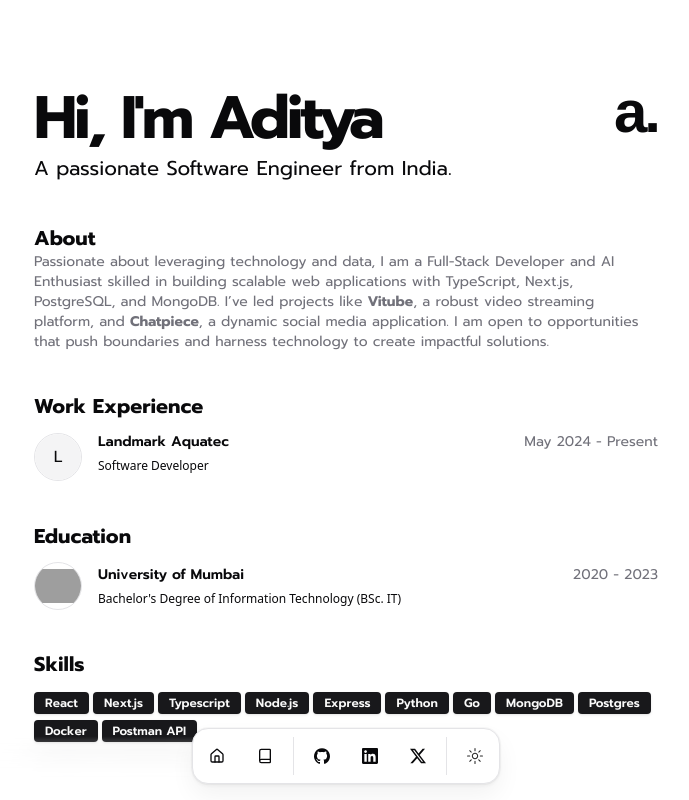
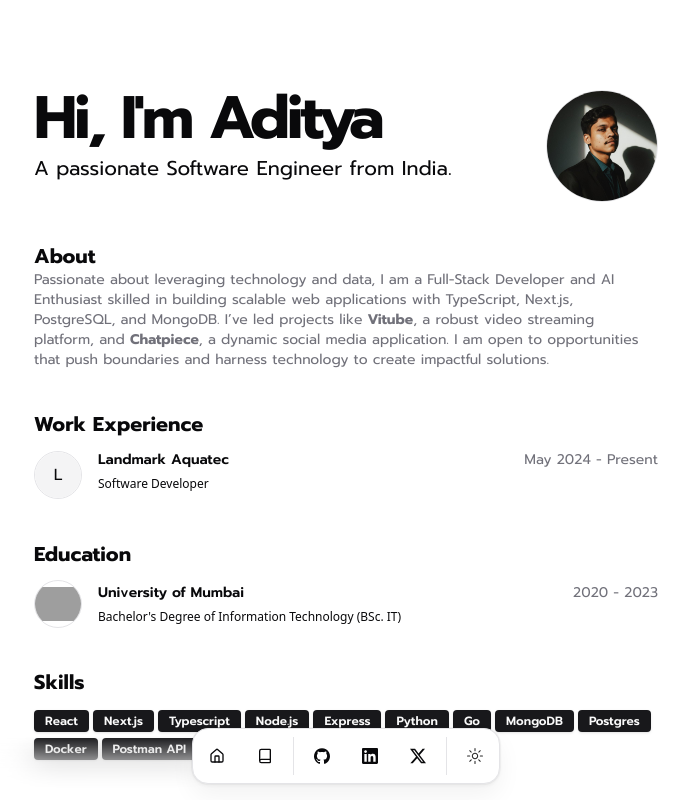
Before and after one commit to codebyaadi/personal-portfolio, a Next.js app: page / in a window 1280 px wide. Shown: the top 800 px of the page, without its empty margins (294-983 px from the left). Built offline with nearby package versions, Linux system fonts and the light colour scheme; grey boxes are pictures that could not be loaded; a web font is replaced by a local one.

Commit message:
feat: added me.jpeg for display pic

```diff
--- a/src/app/page.tsx
+++ b/src/app/page.tsx
@@ -1,7 +1,7 @@
 import Link from 'next/link';
 import Markdown from 'react-markdown';
 
-// import { Avatar, AvatarFallback, AvatarImage } from '@/components/ui/avatar';
+import { Avatar, AvatarFallback, AvatarImage } from '@/components/ui/avatar';
 import { Badge } from '@/components/ui/badge';
 import { ResumeCard } from '@/components/resume-card';
 import { ProjectCard } from '@/components/project-card';
@@ -30,19 +30,19 @@ export default function Home() {
                 text={DATA.description}
               />
             </div>
-            {/* <BlurFade delay={BLUR_FADE_DELAY}>
+            <BlurFade delay={BLUR_FADE_DELAY}>
               <Avatar className='size-28 border'>
                 <AvatarImage alt={DATA.name} src={DATA.avatarUrl} />
                 <AvatarFallback>{DATA.initials}</AvatarFallback>
               </Avatar>
-            </BlurFade> */}
-            <BlurFade delay={BLUR_FADE_DELAY}>
+            </BlurFade>
+            {/* <BlurFade delay={BLUR_FADE_DELAY}>
               <BlurFadeText
                 delay={BLUR_FADE_DELAY}
                 className='font-unbounded text-6xl font-bold tracking-tighter sm:text-5xl xl:text-6xl/none'
                 text='a.'
               />
-            </BlurFade>
+            </BlurFade> */}
           </div>
         </div>
       </section>
--- a/src/constants/personal.ts
+++ b/src/constants/personal.ts
@@ -8,7 +8,7 @@ export const personal = {
   description: 'A passionate Software Engineer from India.',
   summary:
     'Passionate about leveraging technology and data, I am a Full-Stack Developer and AI Enthusiast skilled in building scalable web applications with TypeScript, Next.js, PostgreSQL, and MongoDB. I’ve led projects like [**Vitube**](https://github.com/codebyaadi/vitube-streaming-platform), a robust video streaming platform, and [**Chatpiece**](https://github.com/codebyaadi/chatpiece), a dynamic social media application. I am open to opportunities that push boundaries and harness technology to create impactful solutions.',
-  avatarUrl: '',
+  avatarUrl: 'me.jpeg',
   skills: [
     'React',
     'Next.js',
```
Also changed, not shown: public/me.jpeg (added).
